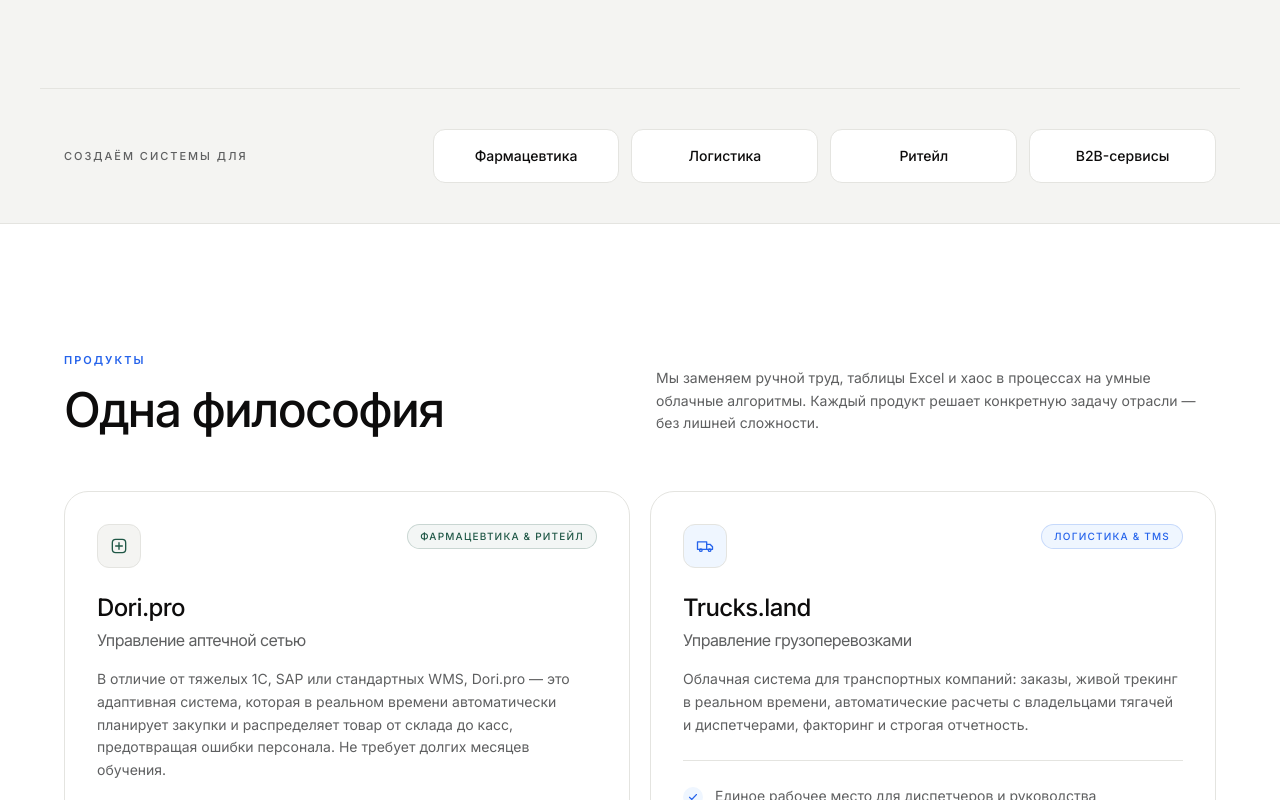
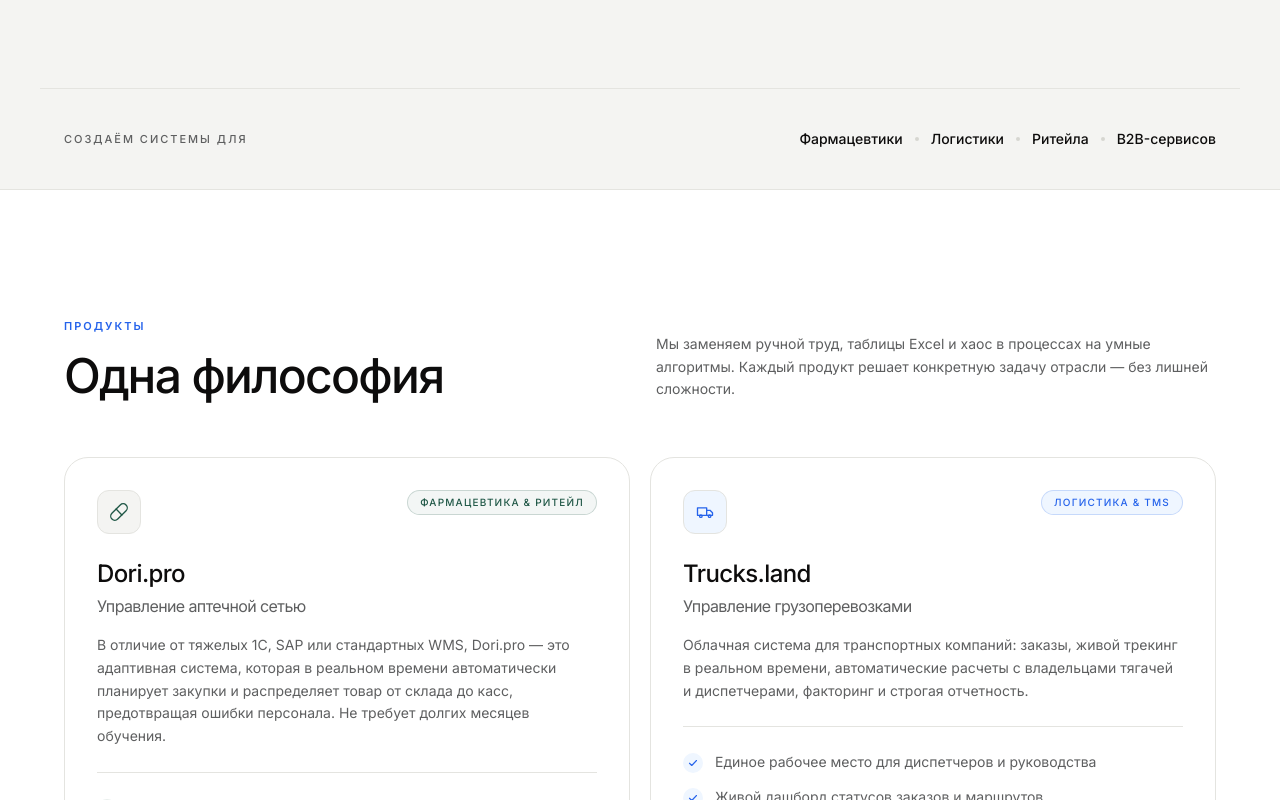
Before and after one commit to DigitaIAM/business-systems-site, a Vue app: page / in a window 1280 px wide. Shown: the part 900-1700 px from the top of the page. Built offline with nearby package versions, Linux system fonts and the light colour scheme.

Commit message:
changed style

```diff
--- a/src/App.vue
+++ b/src/App.vue
@@ -7,7 +7,7 @@ const navLinks = [
   { label: 'Проблемы и решения', href: '#problems' },
 ]
 
-const industries = ['Фармацевтика', 'Логистика', 'Ритейл', 'B2B-сервисы']
+const industries = ['Фармацевтики', 'Логистики', 'Ритейла', 'B2B-сервисов']
 
 const mobileMenuOpen = ref(false)
 const closeMobileMenu = () => {
@@ -61,7 +61,7 @@ const features = [
     title: 'Умное автораспределение',
     text: 'Алгоритмы сами рассчитывают потребность точек по истории продаж и распределяют товар по приоритетам («горит», «нужно», «можно») с учётом сроков годности (FEFO).',
     accent: 'sage',
-    icon: 'M13 2 5 13h6l-1 9 8-11h-6l1-9z',
+    icon: 'M12 6a4 4 0 1 1 0 8a4 4 0 1 1 0-8zM10 14c0 1 .3 1.8.8 2.2h2.4c.5-.4.8-1.2.8-2.2M10 17h4M10.5 19.5h3M12 1.5v2M5.4 3.9l1.5 1.5M18.6 3.9l-1.5 1.5M4 10h1.5M18.5 10H20',
   },
   {
     title: 'Автоматизация расчётов',
@@ -79,13 +79,13 @@ const features = [
     title: 'Минимум списаний и потерь',
     text: 'Строгий контроль сроков годности, отслеживание каждой партии от приемки до продажи и предотвращение образования «мертвых» запасов на складах.',
     accent: 'brand',
-    icon: 'M4 7l6 6 4-4 6 6M20 16v-4h-4',
+    icon: 'M22 17 13.5 8.5 8.5 13.5 2 7M16 17h6v-6',
   },
   {
     title: 'Прозрачная отчетность и KPI',
     text: 'Руководство видит актуальные дашборды, показатели эффективности сотрудников, финансовые результаты и экспорт в Excel/PDF в один клик.',
     accent: 'sage',
-    icon: 'M7 3h7l4 4v14H7V3zM14 3v5h5M9 13h6M9 17h6',
+    icon: 'M15 2H6a2 2 0 0 0-2 2v16a2 2 0 0 0 2 2h12a2 2 0 0 0 2-2V7zM14 2v4a2 2 0 0 0 2 2h4M10 9H8M16 13H8M16 17H8',
   },
 ]
 
@@ -138,7 +138,7 @@ const problems = [
   {
     title: 'Совместимость с имеющимся софтом',
     quote: 'Вложены миллионы в текущие ERP, CRM, WMS, TMS, но они плохо дружат между собой. Синхронизация сбоит, а сотрудники ведут документы в нескольких системах одновременно...',
-    solution: 'Мы не заставляем отказываться от существующего софта. Система строит надежные мосты и интеграции к имеющимся решениям, объединяя данные и отдавая их бизнесу в удобном виде.',
+    solution: 'Мы не вынуждаем отказываться от существующего софта. Система строит надежные мосты и интеграции к имеющимся решениям, объединяя данные и отдавая их бизнесу в удобном виде.',
   },
 ]
 
@@ -424,14 +424,15 @@ const submitForm = async () => {
       <div class="site-container relative border-t border-line py-10">
         <div class="flex flex-col gap-6 lg:flex-row lg:items-center lg:justify-between">
           <p class="text-[11px] font-medium uppercase tracking-[0.18em] text-muted">Создаём системы для</p>
-          <div class="grid grid-cols-2 gap-3 sm:grid-cols-4 lg:w-[68%]">
-            <div
-              v-for="industry in industries"
-              :key="industry"
-              class="rounded-xl border border-line bg-white px-4 py-4 text-center text-sm font-medium text-ink"
-            >
-              {{ industry }}
-            </div>
+          <div class="flex flex-wrap items-center gap-x-3 gap-y-2 lg:w-[68%] lg:justify-end">
+            <template v-for="(industry, index) in industries" :key="industry">
+              <span class="text-sm font-medium text-ink">{{ industry }}</span>
+              <span
+                v-if="index < industries.length - 1"
+                class="h-1 w-1 rounded-full bg-line-strong"
+                aria-hidden="true"
+              ></span>
+            </template>
           </div>
         </div>
       </div>
@@ -447,7 +448,7 @@ const submitForm = async () => {
             </h2>
           </div>
           <p class="max-w-xl text-sm leading-relaxed text-muted lg:justify-self-end">
-            Мы заменяем ручной труд, таблицы Excel и хаос в процессах на умные облачные алгоритмы. Каждый продукт решает конкретную задачу отрасли — без лишней сложности.
+            Мы заменяем ручной труд, таблицы Excel и хаос в процессах на умные алгоритмы. Каждый продукт решает конкретную задачу отрасли — без лишней сложности.
           </p>
         </div>
 
@@ -457,8 +458,8 @@ const submitForm = async () => {
             <div class="flex items-start justify-between gap-4">
               <div class="flex h-11 w-11 items-center justify-center rounded-xl border border-line bg-canvas text-sage">
                 <svg class="h-5 w-5" viewBox="0 0 24 24" fill="none" stroke="currentColor" stroke-width="1.6" stroke-linecap="round" stroke-linejoin="round">
-                  <rect x="4" y="4" width="16" height="16" rx="4" />
-                  <path d="M12 8v8M8 12h8" />
+                  <path d="M10.5 20.5a4.95 4.95 0 0 1-7-7l10-10a4.95 4.95 0 0 1 7 7l-10 10Z" />
+                  <path d="M8.5 8.5l7 7" />
                 </svg>
               </div>
               <span class="rounded-full border border-sage/20 bg-sage/5 px-3 py-1 text-[10px] font-medium uppercase tracking-[0.12em] text-sage">
@@ -579,7 +580,7 @@ const submitForm = async () => {
             </h2>
           </div>
           <p class="max-w-xl text-sm leading-relaxed text-muted lg:justify-self-end">
-            Мы убираем человеческий фактор и рутину, оставляя бизнесу прозрачные процессы, точные данные и время на развитие.
+            Мы убираем человеческий фактор и рутину, оставляя бизнесу прозрачные процессы, точные данные и время на принятие решений.
           </p>
         </div>
 
```
